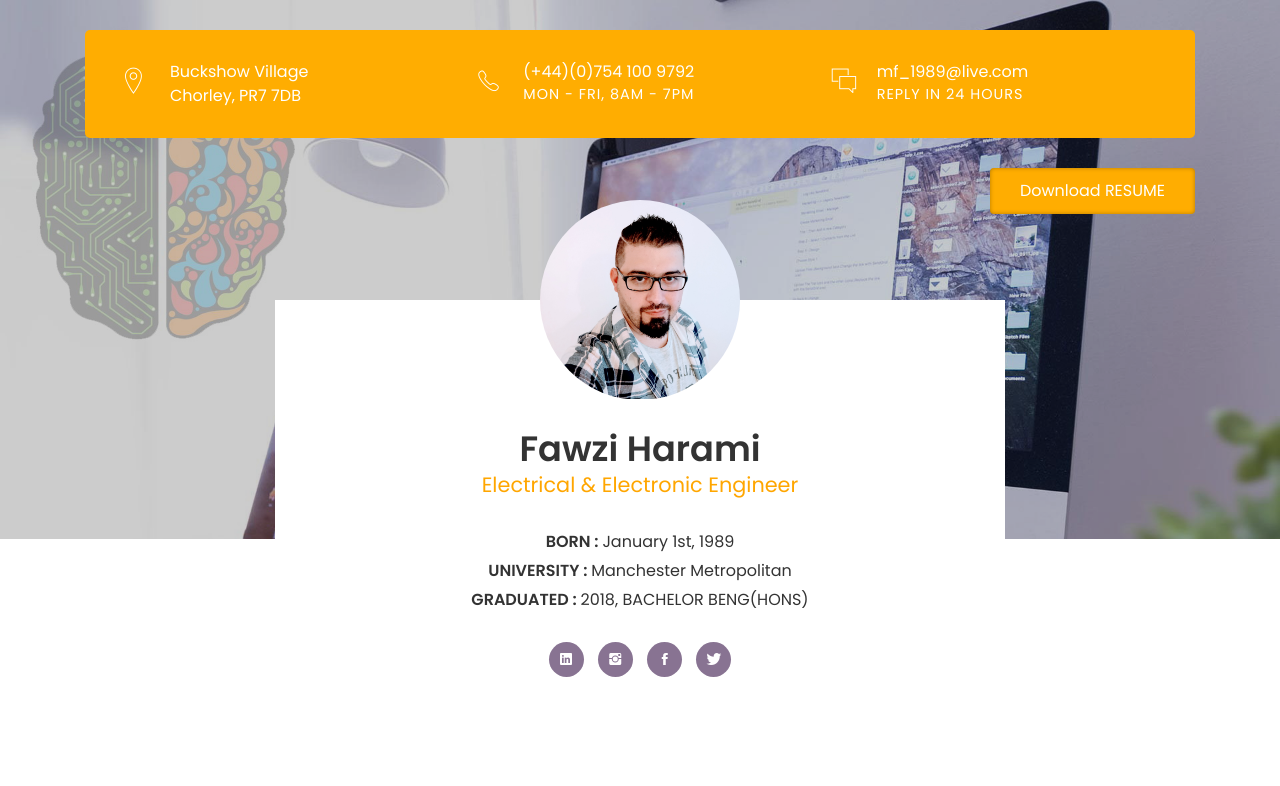
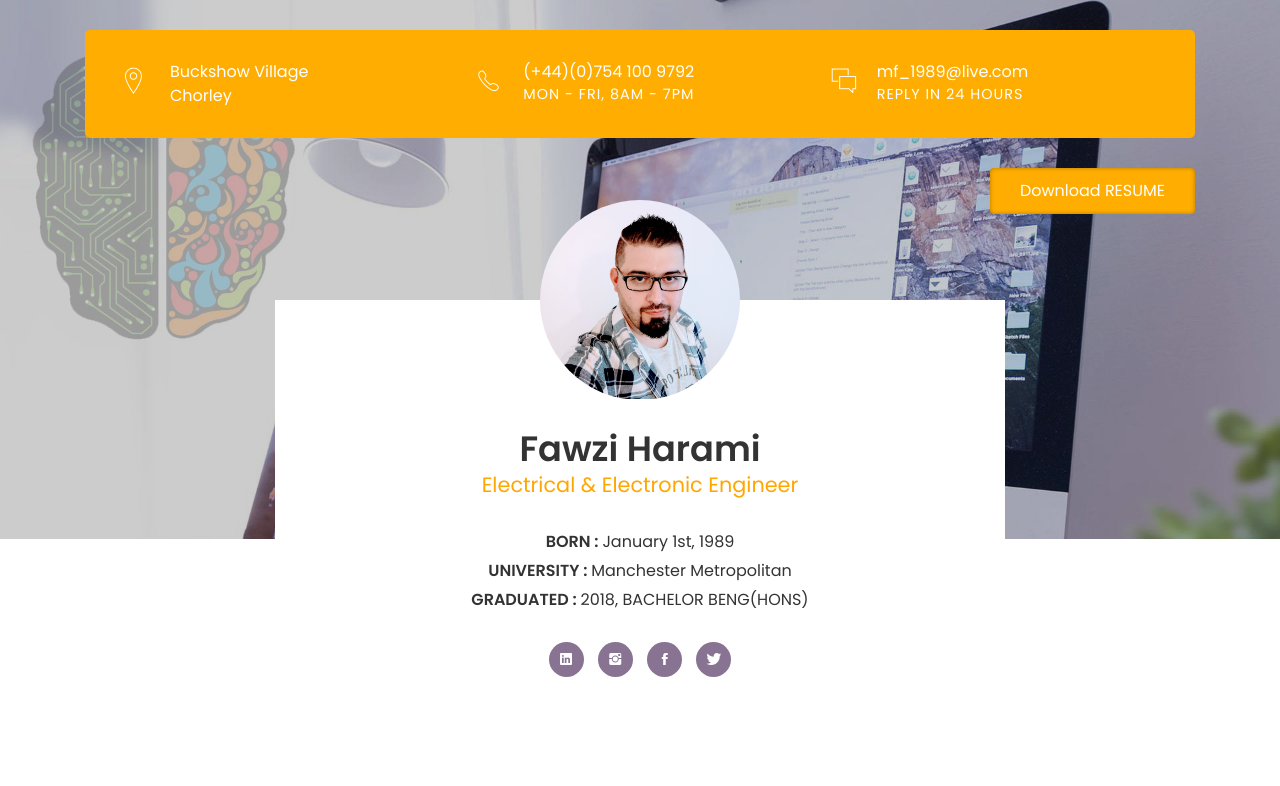
Before and after one commit to mfawzi89/Portfolio, a plain HTML site: page index.html in a window 1280 px wide. Shown: the top 786 px of the page. Drawn offline with Linux system fonts and the light colour scheme; files whose address does not match are found by name.

Commit message:
Update index.html

```diff
--- a/index.html
+++ b/index.html
@@ -35,7 +35,7 @@
 							<i class="icon ion-ios-location-outline"></i>
 							<div class="right-area">
 								<h5>Buckshow Village</h5>
-								<h5>Chorley, PR7 7DB</h5>
+								<h5>Chorley</h5>
 							</div><!-- right-area -->
 						</div><!-- info -->
 					</div><!-- col-sm-4 -->
```
